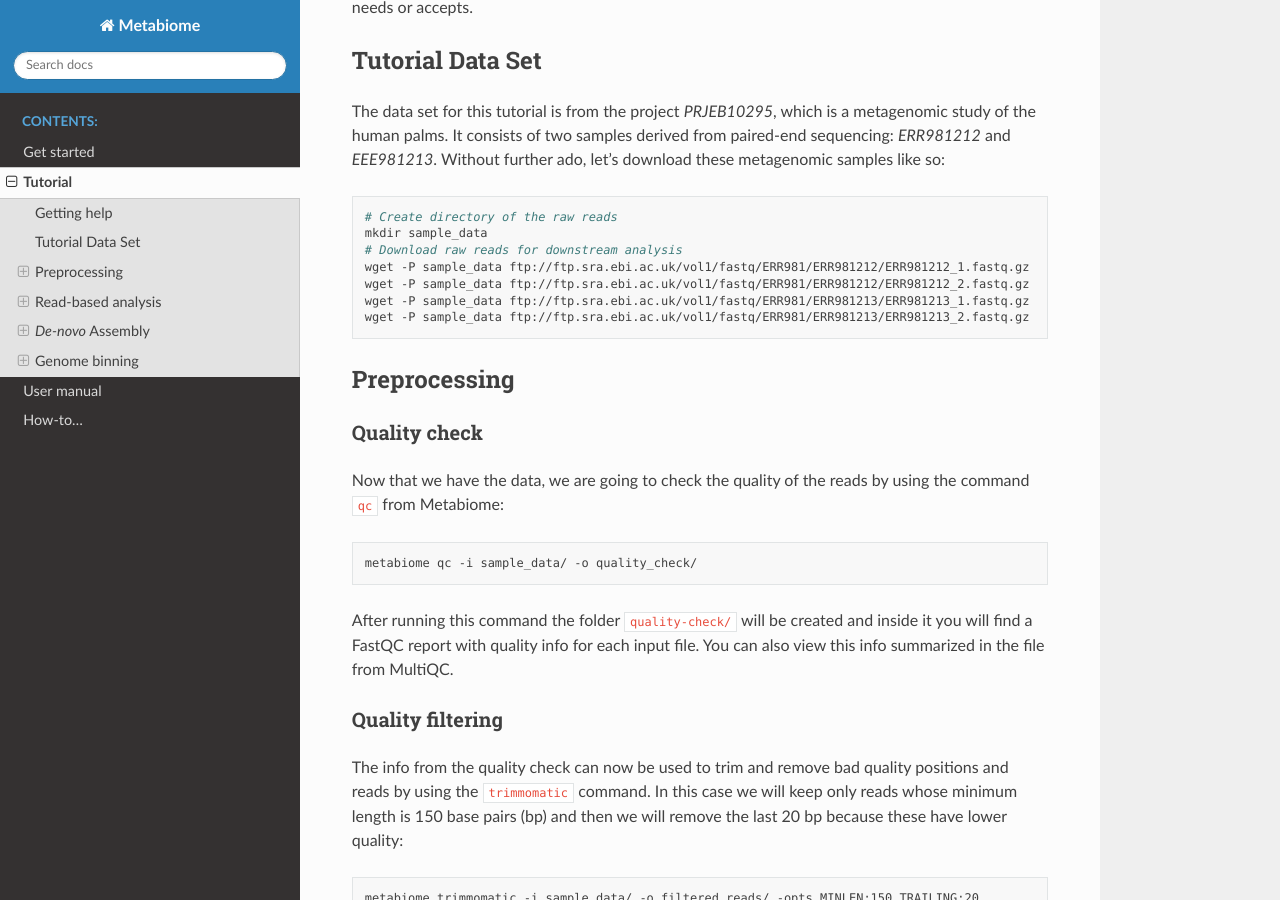
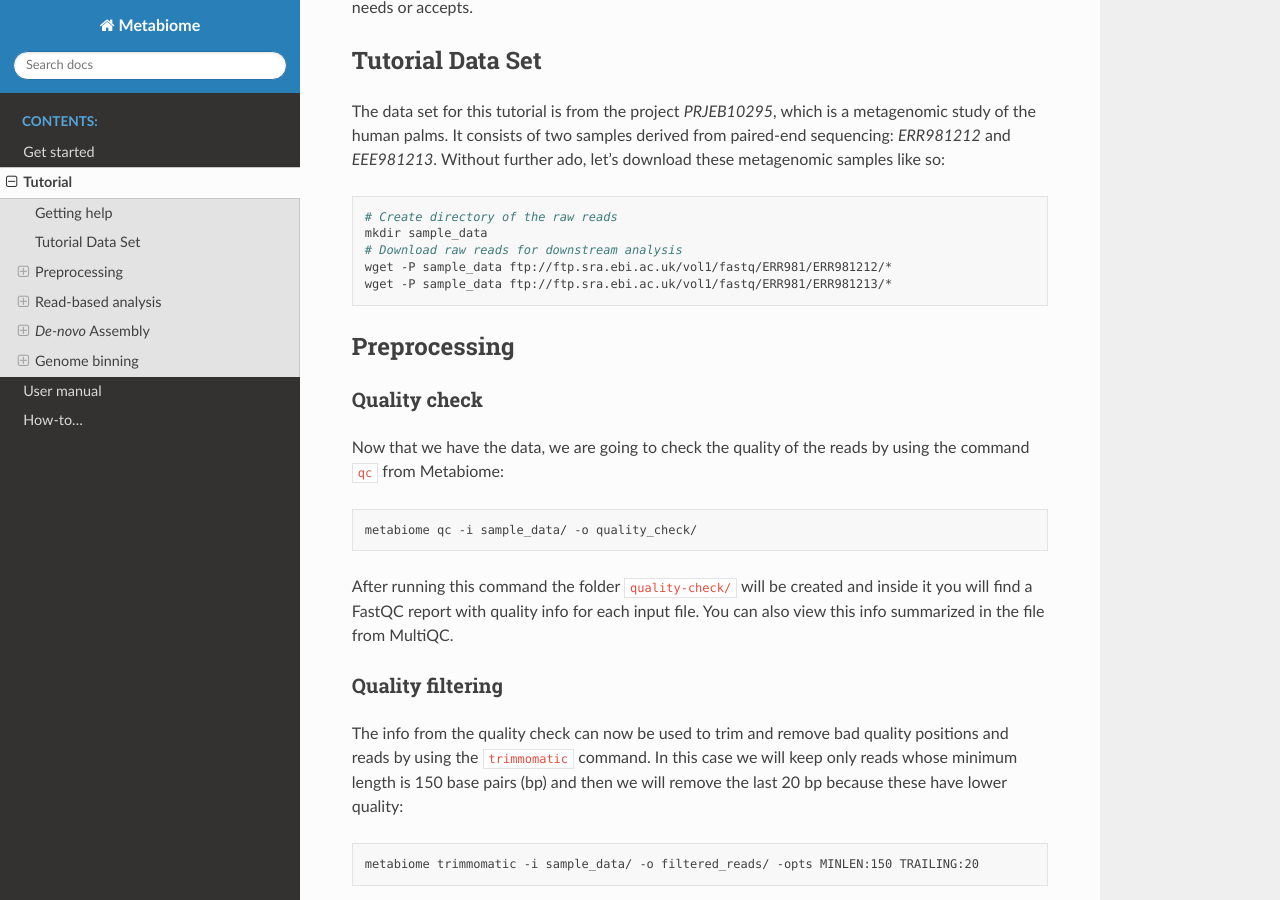
Before and after one commit to Nesper94/Metabiome, a Sphinx documentation site: the page built from documentation/source/tutorial.rst, in a window 1280 px wide and 900 px high, scrolled down 1162 px. Built offline with Sphinx 7.4.7 and the Read the Docs theme 2.0.0, drawn with Linux system fonts in a browser that asks for light colours.

Commit message:
Use only 2 wget commands by using wildcard

```diff
--- a/documentation/source/tutorial.rst
+++ b/documentation/source/tutorial.rst
@@ -59,10 +59,8 @@ let's download these metagenomic samples like so:
     # Create directory of the raw reads
     mkdir sample_data
     # Download raw reads for downstream analysis
-    wget -P sample_data ftp://ftp.sra.ebi.ac.uk/vol1/fastq/ERR981/ERR981212/ERR981212_1.fastq.gz
-    wget -P sample_data ftp://ftp.sra.ebi.ac.uk/vol1/fastq/ERR981/ERR981212/ERR981212_2.fastq.gz
-    wget -P sample_data ftp://ftp.sra.ebi.ac.uk/vol1/fastq/ERR981/ERR981213/ERR981213_1.fastq.gz
-    wget -P sample_data ftp://ftp.sra.ebi.ac.uk/vol1/fastq/ERR981/ERR981213/ERR981213_2.fastq.gz
+    wget -P sample_data ftp://ftp.sra.ebi.ac.uk/vol1/fastq/ERR981/ERR981212/*
+    wget -P sample_data ftp://ftp.sra.ebi.ac.uk/vol1/fastq/ERR981/ERR981213/*
 
 Preprocessing
 *************
```
